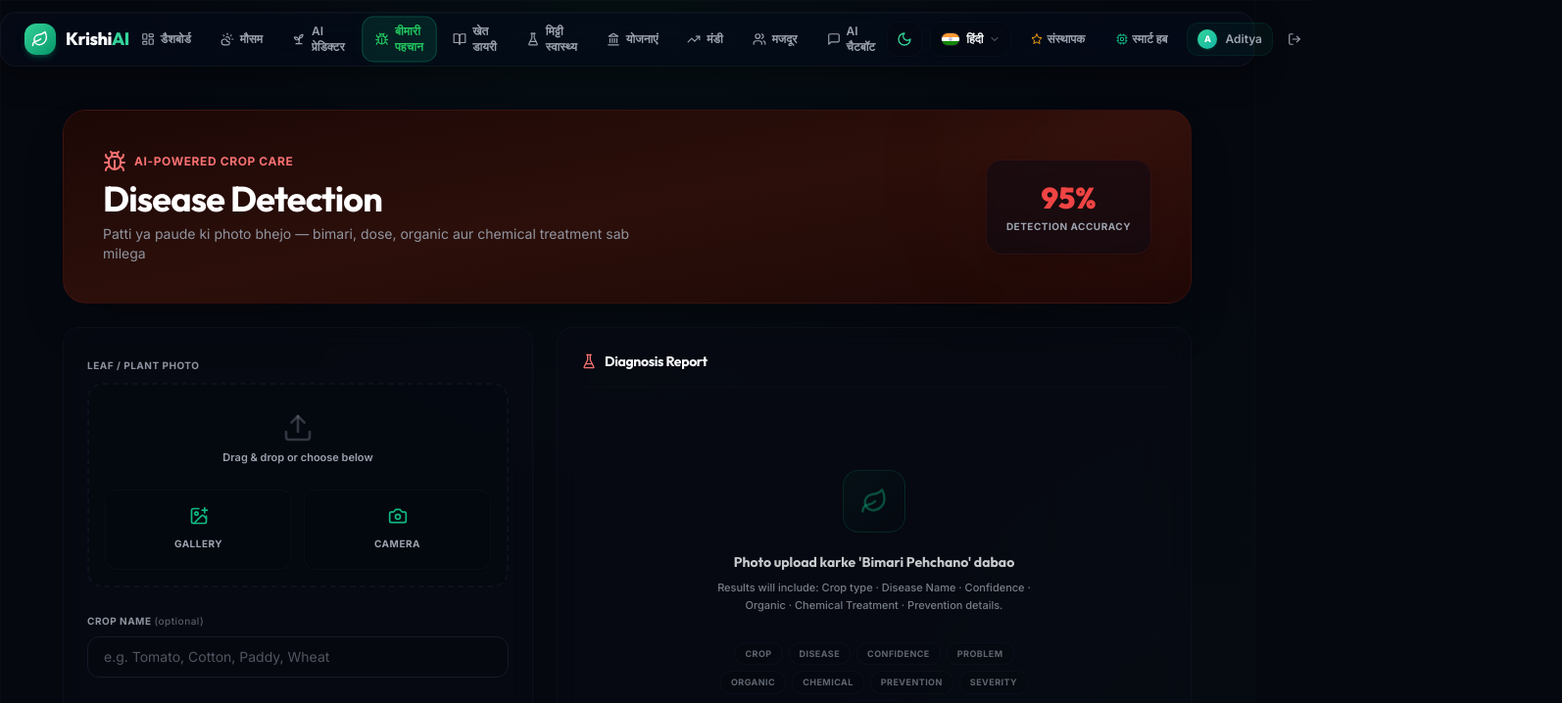
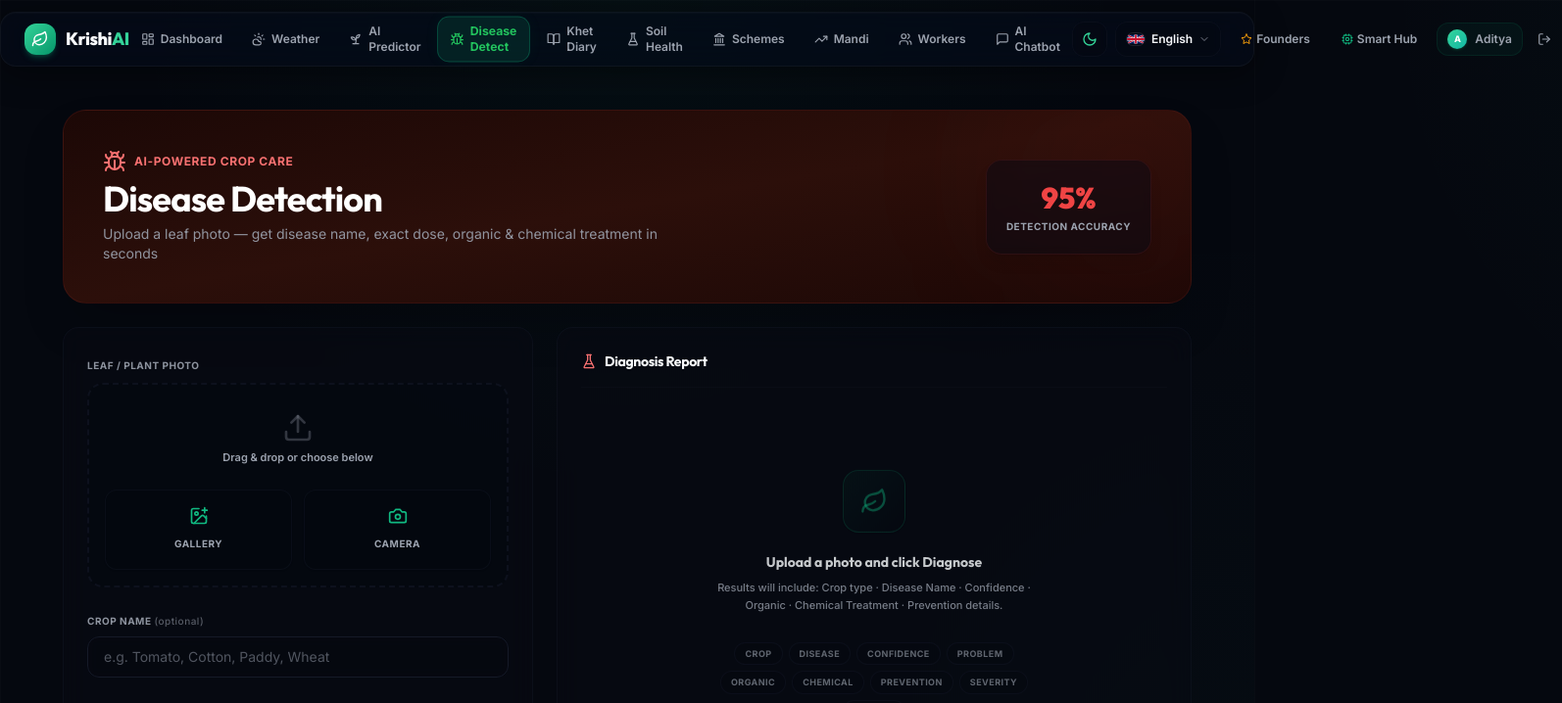
Before and after one commit to kisaanbuddy/Kisaanbuddy, a Next.js app in the folder frontend-next/: page /disease in a window 1280 px wide. Shown: the top 718 px of the page at 98% size, 1594 px wide, since content can reach past the window. Built offline with nearby package versions, Linux system fonts and the light colour scheme.

Commit message:
feat(i18n): default language to English and bind sub-pages' local languages to global hook

```diff
--- a/frontend-next/src/app/disease/page.tsx
+++ b/frontend-next/src/app/disease/page.tsx
@@ -6,7 +6,7 @@
   Bug, CheckCircle2, AlertTriangle, Leaf,
   Upload, FlaskConical,
 } from "lucide-react"
-import { useCallback, useRef, useState } from "react"
+import { useCallback, useEffect, useRef, useState } from "react"
 import { motion, AnimatePresence } from "framer-motion"
 import { type AssistantRequest, type Language, streamMessage } from "@/lib/assistant-api"
 
@@ -27,8 +27,13 @@
 }
 
 export default function DiseasePortal() {
-  const { t } = useLanguage()
-  const [language, setLanguage]     = useState<Language>("hi")
+  const { t, lang } = useLanguage()
+  const [language, setLanguage]     = useState<Language>(lang)
+
+  useEffect(() => {
+    setLanguage(lang)
+  }, [lang])
+
   const [crop, setCrop]             = useState("")
   const [symptom, setSymptom]       = useState("")
   const [imageDataUrl, setImage]    = useState<string | null>(null)
--- a/frontend-next/src/app/mandi/page.tsx
+++ b/frontend-next/src/app/mandi/page.tsx
@@ -278,7 +278,7 @@
 /*  Main Page Component                                                */
 /* ------------------------------------------------------------------ */
 export default function MandiPage() {
-  const { t } = useLanguage()
+  const { t, lang: appLang } = useLanguage()
   const [crops, setCrops] = useState<MandiCrop[]>([])
   const [loading, setLoading] = useState(true)
   const [error, setError] = useState<string | null>(null)
@@ -287,8 +287,12 @@
   const [searchQuery, setSearchQuery] = useState("")
   const [categoryFilter, setCategoryFilter] = useState<string>("All")
   const [connectionStatus, setConnectionStatus] = useState<"idle" | "connecting" | "connected">("idle")
-  const [lang, setLang] = useState<"en" | "hi" | "kn">("hi")
+  const [lang, setLang] = useState<"en" | "hi" | "kn">(appLang)
   const [mounted, setMounted] = useState(false)
+
+  useEffect(() => {
+    setLang(appLang)
+  }, [appLang])
 
   useEffect(() => {
     setMounted(true)
--- a/frontend-next/src/app/soil-health/page.tsx
+++ b/frontend-next/src/app/soil-health/page.tsx
@@ -265,8 +265,13 @@
 // ─── Main Soil Page Component ──────────────────────────────────────────────────
 
 export default function SoilHealthPage() {
-  const { t } = useLanguage()
-  const [form, setForm] = useState<SoilForm>(INITIAL)
+  const { t, lang } = useLanguage()
+  const [form, setForm] = useState<SoilForm>(() => ({ ...INITIAL, language: lang }))
+
+  useEffect(() => {
+    setForm((f) => ({ ...f, language: lang }))
+  }, [lang])
+
   const [response, setResponse] = useState("")
   const [streaming, setStreaming] = useState(false)
   const [done, setDone] = useState(false)
--- a/frontend-next/src/app/worker-connect/page.tsx
+++ b/frontend-next/src/app/worker-connect/page.tsx
@@ -82,8 +82,13 @@
 }
 
 export default function JobsPage() {
-  const [language, setLanguage] = useState<Language>("auto")
+  const { t, lang } = useLanguage()
+  const [language, setLanguage] = useState<Language>(lang)
   const [mode, setMode] = useState<Mode>("hire")
+
+  useEffect(() => {
+    setLanguage(lang)
+  }, [lang])
 
   return (
     <div className="space-y-8 max-w-6xl mx-auto pb-12 relative">
--- a/frontend-next/src/components/assistant/useAssistant.tsx
+++ b/frontend-next/src/components/assistant/useAssistant.tsx
@@ -25,6 +25,7 @@
   type Message,
   type StreamEvent,
 } from "@/lib/assistant-api"
+import { useLanguage } from "@/lib/language"
 
 // ---------- Types ----------
 export interface AssistantMessage extends Message {
@@ -67,14 +68,19 @@
 export function useAssistant(
   options: UseAssistantOptions = { restore: true }
 ): UseAssistantReturn {
+  const { lang } = useLanguage()
   const [sessionId, setSessionId] = useState<string | null>(null)
   const [messages, setMessages] = useState<AssistantMessage[]>([])
   const [streamingText, setStreamingText] = useState<string>("")
   const [activeTool, setActiveTool] = useState<string | null>(null)
-  const [languageState, setLanguageState] = useState<Language>("auto")
+  const [languageState, setLanguageState] = useState<Language>(lang)
   const [location, setLocation] = useState<LocationHint | null>(null)
   const [isSending, setIsSending] = useState(false)
   const [lastError, setLastError] = useState<string | null>(null)
+
+  useEffect(() => {
+    setLanguageState(lang)
+  }, [lang])
 
   const abortRef = useRef<AbortController | null>(null)
   const streamingRef = useRef<string>("")
--- a/frontend-next/src/lib/language.tsx
+++ b/frontend-next/src/lib/language.tsx
@@ -570,13 +570,13 @@
 }
 
 const LanguageContext = createContext<LanguageContextType>({
-  lang: "hi",
+  lang: "en",
   setLang: () => {},
   t: (key) => (T.en as any)[key],
 })
 
 export function LanguageProvider({ children }: { children: React.ReactNode }) {
-  const [lang, setLangState] = useState<Lang>("hi")
+  const [lang, setLangState] = useState<Lang>("en")
 
   useEffect(() => {
     const saved = localStorage.getItem("krishiai_lang") as Lang | null
```
